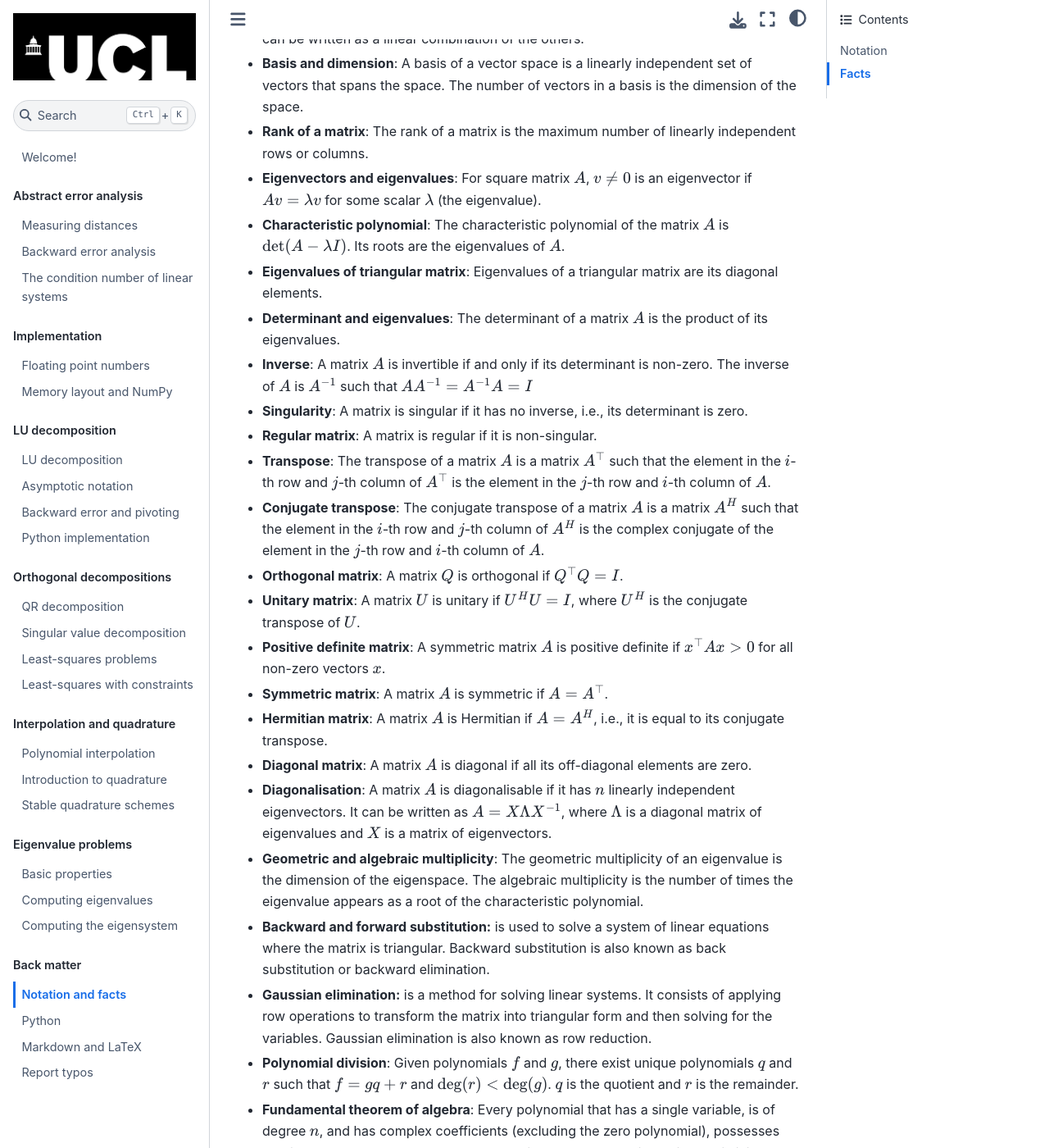
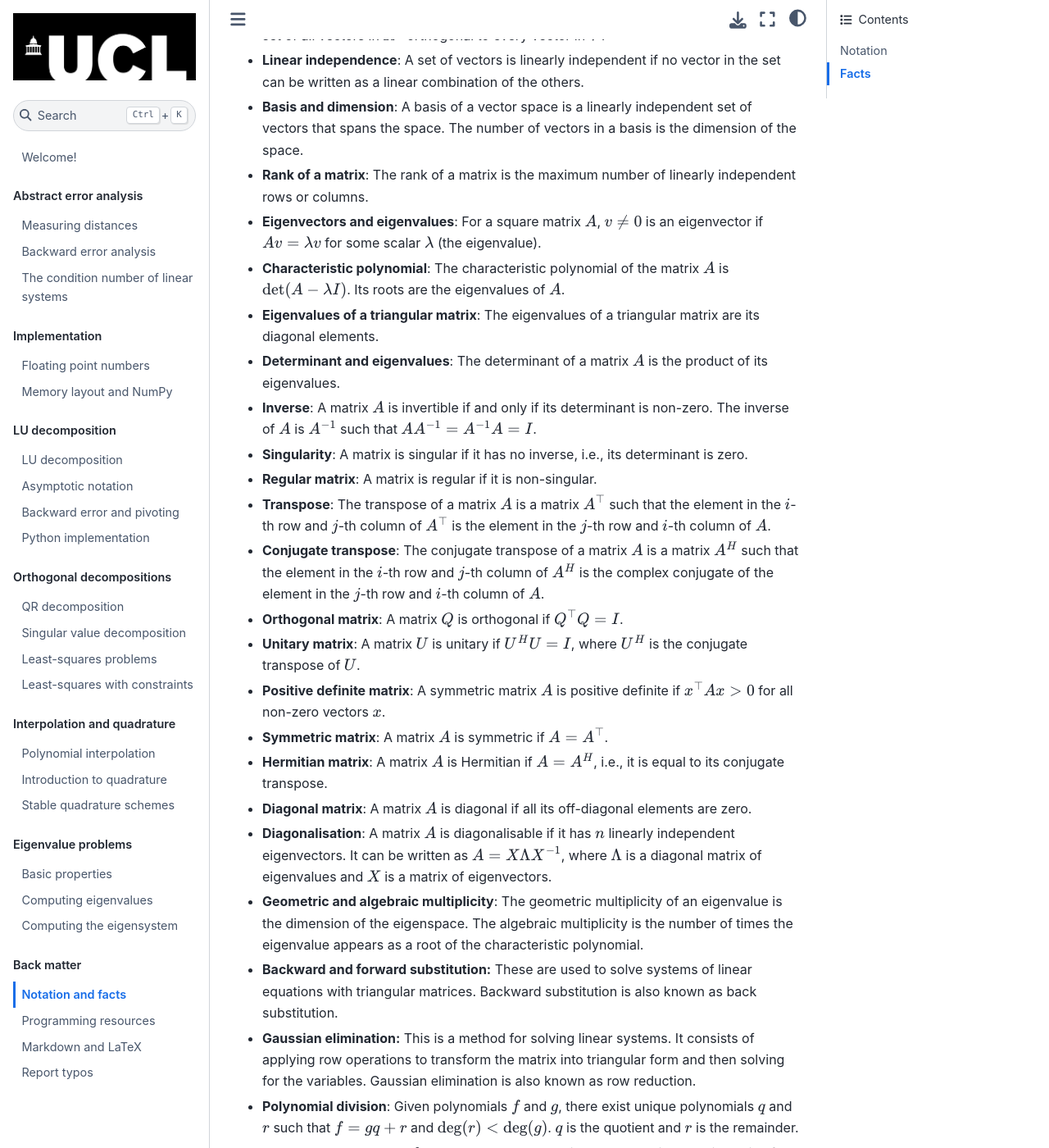
Before and after one commit to maxjensen/Computational_Methods_lecture_notes, a Jupyter Book: the page built from bm1_notation_and_facts.md, in a window 1280 px wide and 1400 px high, scrolled down 2260 px. Shown: the whole window at 82% size. Built offline with Jupyter Book 1.0.4 settings and Sphinx 7.4.7 and the Sphinx Book theme 1.1.4, drawn with Linux system fonts in a browser that asks for light colours; pages that are not in the unit, such as notebooks, are missing from menus; some of the changed text lies outside the part shown.

Commit message:
Review of back matter

```diff
--- a/bm1_notation_and_facts.md
+++ b/bm1_notation_and_facts.md
@@ -54,9 +54,9 @@
 - **Continuity and limits**: A function $f$ is continuous at a point $c$ if $\lim_{x \to c} f(x) = f(c)$.
 - **Boundedness of continuous functions**: A continuous function on a closed, bounded interval is bounded.
 - **Rolle's theorem**: If $f \in C[a,b]$ and differentiable on $(a,b)$, and $f(a) = f(b)$, then there exists a $c \in (a,b)$ such that $f'(c) = 0$.
-- **Mean value theorem**: If $f \in C[a,b]$ and differentiable on $(a,b)$, there exists a $\xi \in (a,b)$ such that $f'(c) = \frac{f(b) - f(a)}{b-a}$.
-- **Taylor's theorem**: For $f \in C^{n+1}[a,b]$ and $x_0, x \in [a,b]$, there's a $\xi$ between $x_0$ and $x$ with $f(x) = f(x_0) + f'(x_0)(x-x_0) + \frac{f''(x_0)}{2!}(x-x_0)^2 + \ldots + \frac{f^{(n)}(x_0)}{n!}(x-x_0)^n + \frac{f^{(n+1)}(\xi)}{(n+1)!}(x-x_0)^{n+1}.$
-- **Fundamental theorem of calculus:** If $f$ is continuous on $[a, b]$, then $\int_a^b f(x) dx = F(b) - F(a)$, where $f$ is the derivative of $F$.
+- **Mean value theorem**: If $f \in C[a,b]$ and differentiable on $(a,b)$, there exists a $\xi \in (a,b)$ such that $f'(\xi) = \frac{f(b) - f(a)}{b-a}$.
+- **Taylor's theorem**: For $f \in C^{n+1}[a,b]$ and $x_0, x \in [a,b]$, there exists a $\xi$ between $x_0$ and $x$ such that $f(x) = f(x_0) + f'(x_0)(x-x_0) + \frac{f''(x_0)}{2!}(x-x_0)^2 + \ldots + \frac{f^{(n)}(x_0)}{n!}(x-x_0)^n + \frac{f^{(n+1)}(\xi)}{(n+1)!}(x-x_0)^{n+1}$.
+- **Fundamental theorem of calculus:** If $f$ is continuous on $[a, b]$, then $\int_a^b f(x) \, dx = F(b) - F(a)$, where $F' = f$.
 - **Scalar product of vectors**: The canonical scalar product of vectors $x$ and $y$ is $x^\top y$.
 - **Outer product:** The outer product of two vectors $x$ and $y$, denoted as $x \otimes y$, is a matrix where the element in the $i$-th row and $j$-th column is given by $x_i y_j$. Thus, $x \otimes y = xy^\top$.
 - **Orthogonality**: Two vectors are orthogonal if their scalar product is zero.
@@ -81,8 +81,8 @@
 - **Diagonal matrix**: A matrix $A$ is diagonal if all its off-diagonal elements are zero.
 - **Diagonalisation**: A matrix $A$ is diagonalisable if it has $n$ linearly independent eigenvectors. It can be written as $A = X \Lambda X^{-1}$, where $\Lambda$ is a diagonal matrix of eigenvalues and $X$ is a matrix of eigenvectors.
 - **Geometric and algebraic multiplicity**: The geometric multiplicity of an eigenvalue is the dimension of the eigenspace. The algebraic multiplicity is the number of times the eigenvalue appears as a root of the characteristic polynomial.
-- **Backward and forward substitution:** is used to solve a system of linear equations where the matrix is triangular. Backward substitution is also known as back substitution or backward elimination.
-- **Gaussian elimination:** is a method for solving linear systems. It consists of applying row operations to transform the matrix into triangular form and then solving for the variables. Gaussian elimination is also known as row reduction.
+- **Backward and forward substitution:** These are used to solve systems of linear equations with triangular matrices. Backward substitution is also known as back substitution.
+- **Gaussian elimination:** This is a method for solving linear systems. It consists of applying row operations to transform the matrix into triangular form and then solving for the variables. Gaussian elimination is also known as row reduction.
 - **Polynomial division**: Given polynomials $f$ and $g$, there exist unique polynomials $q$ and $r$ such that $f = gq + r$ and $\text{deg}(r) < \text{deg}(g)$. $q$ is the quotient and $r$ is the remainder.
 - **Fundamental theorem of algebra**: Every polynomial that has a single variable, is of degree $n$, and has complex coefficients (excluding the zero polynomial), possesses precisely $n$ complex roots when each root is counted according to its multiplicity.
 - **Abel–Ruffini theorem**: There is no general solution in radicals to polynomial equations of degree five or higher with arbitrary coefficients. Informally, the theorem says that for equations involving polynomials of degree five or higher, one can't find a one-size-fits-all formula to solve them using just the basic arithmetic operations and root extractions.
--- a/bm2_programming_resources.md
+++ b/bm2_programming_resources.md
@@ -1,8 +1,8 @@
-# Python
+# Programming resources
 
 ## Python revision
 
-- [Colaboratory and Hello World](https://drive.google.com/file/d/1Vv4BdqAq6MsHINPmcvEHSHUqtfpfXh-Q/view?usp=sharing)
+- [Colab and Hello World](https://drive.google.com/file/d/1Vv4BdqAq6MsHINPmcvEHSHUqtfpfXh-Q/view?usp=sharing)
 - [Variables and Types](https://drive.google.com/file/d/1NnjBmLU4e-lpLMKylL-ObgNjhVhQ-WiM/view?usp=sharing)
 - [Lists](https://drive.google.com/file/d/1HRgnhFapLAmc--2MxBy5dJu1zSVwSgtN/view?usp=sharing)
 - [Basic Operators](https://drive.google.com/file/d/1gTN6z_tC8Jm5qlozlx3QshkCqT--jFDu/view?usp=sharing)
```
Also changed, not shown: other parts of bm1_notation_and_facts.md (+8 -8 lines), other parts of bm2_programming_resources.md (+1 -1 lines), bm3_markdown.md (+13 -25 lines).
